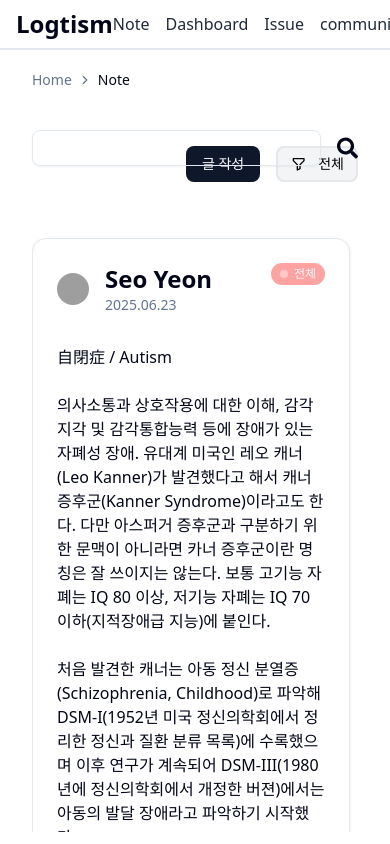
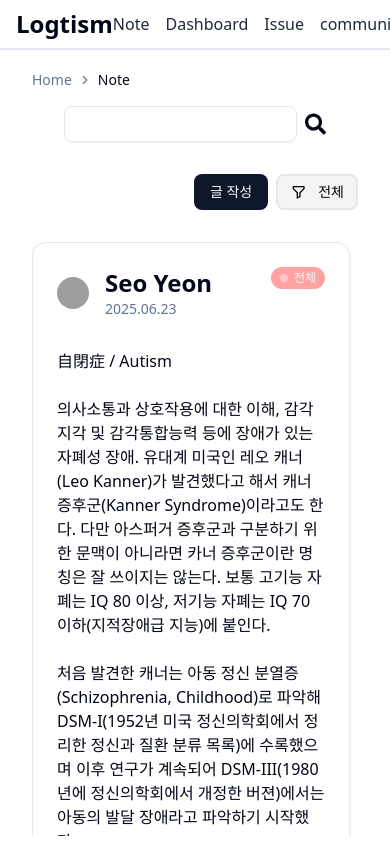
Before and after one commit to CHALLKATHON-Official/2025_CHALLKATHON_LaVoz_FE, a React (Vite) app in the folder challkathon_lavoz_react/: page /note in a window 390 px wide. Shown: the top 844 px of the page. Built offline with nearby package versions, Linux system fonts and the light colour scheme; grey boxes are pictures that could not be loaded.

Commit message:
feat: search & buttons responsive

```diff
--- a/challkathon_lavoz_react/src/Routes/Note.tsx
+++ b/challkathon_lavoz_react/src/Routes/Note.tsx
@@ -80,14 +80,15 @@ const Note = () => {
         </BreadcrumbList>
       </Breadcrumb>
 
-      <div className="w-full relative py-10 items-center">
-        {/* 검색 */}
-        <div className="absolute left-1/2 -translate-x-1/2 w-full max-w-lg flex items-center space-x-4">
+      {/* 검색 + 버튼 영역 */}
+      <div className="w-full flex flex-col sm:flex-row sm:items-center sm:justify-between gap-4 py-4">
+        {/* 검색창 */}
+        <div className="flex items-center px-8 w-full sm:max-w-lg gap-2">
           <Input className="w-full" />
           <FaSearch className="w-6 h-6 cursor-pointer" />
         </div>
         {/* 버튼 */}
-        <div className="flex flex-row justify-end items-center space-x-4">
+        <div className="flex items-center justify-end gap-2">
           {/* 글쓰기 */}
           <Button
             onClick={() => setWriteContent(true)}
```
